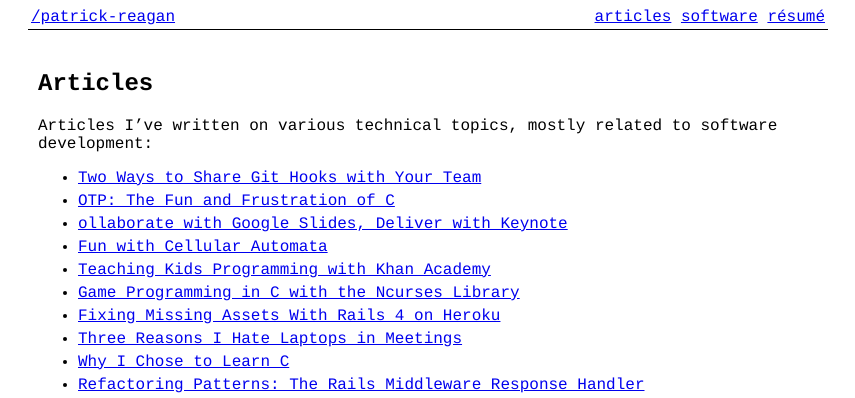
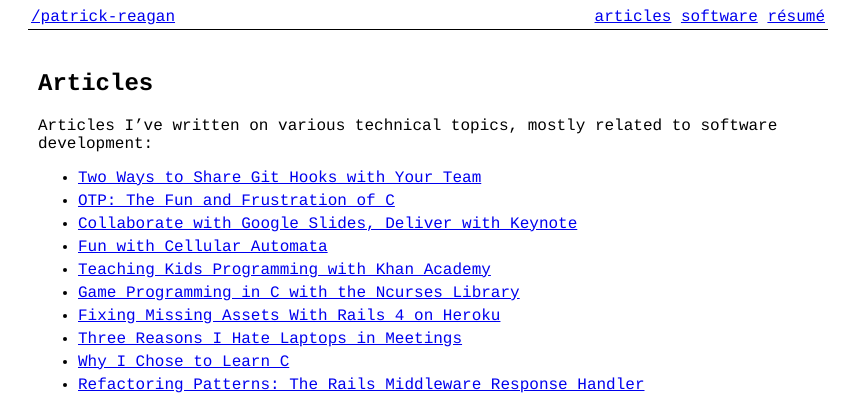
Before and after one commit to reagent/reagent.github.com, a Jekyll site: the page built from _pages/articles.md, in a window 1280 px wide. Shown: the top 398 px of the page, without its empty margins (212-1067 px from the left). Built offline with Jekyll 4.4.1, drawn with Linux system fonts in a browser that asks for light colours.

Commit message:
Fix typo

```diff
--- a/_pages/articles.md
+++ b/_pages/articles.md
@@ -8,7 +8,7 @@ development:
 
 * [Two Ways to Share Git Hooks with Your Team](https://www.viget.com/articles/two-ways-to-share-git-hooks-with-your-team/)
 * [OTP: The Fun and Frustration of C](https://www.viget.com/articles/otp-the-fun-and-frustration-of-c/)
-* [ollaborate with Google Slides, Deliver with Keynote](https://www.viget.com/articles/collaborate-with-google-slides-deliver-with-keynote/)
+* [Collaborate with Google Slides, Deliver with Keynote](https://www.viget.com/articles/collaborate-with-google-slides-deliver-with-keynote/)
 * [Fun with Cellular Automata](https://www.viget.com/articles/fun-with-cellular-automata/)
 * [Teaching Kids Programming with Khan Academy](https://www.viget.com/articles/teaching-kids-programming-with-khan-academy/)
 * [Game Programming in C with the Ncurses Library](https://www.viget.com/articles/game-programming-in-c-with-the-ncurses-library/)
```
